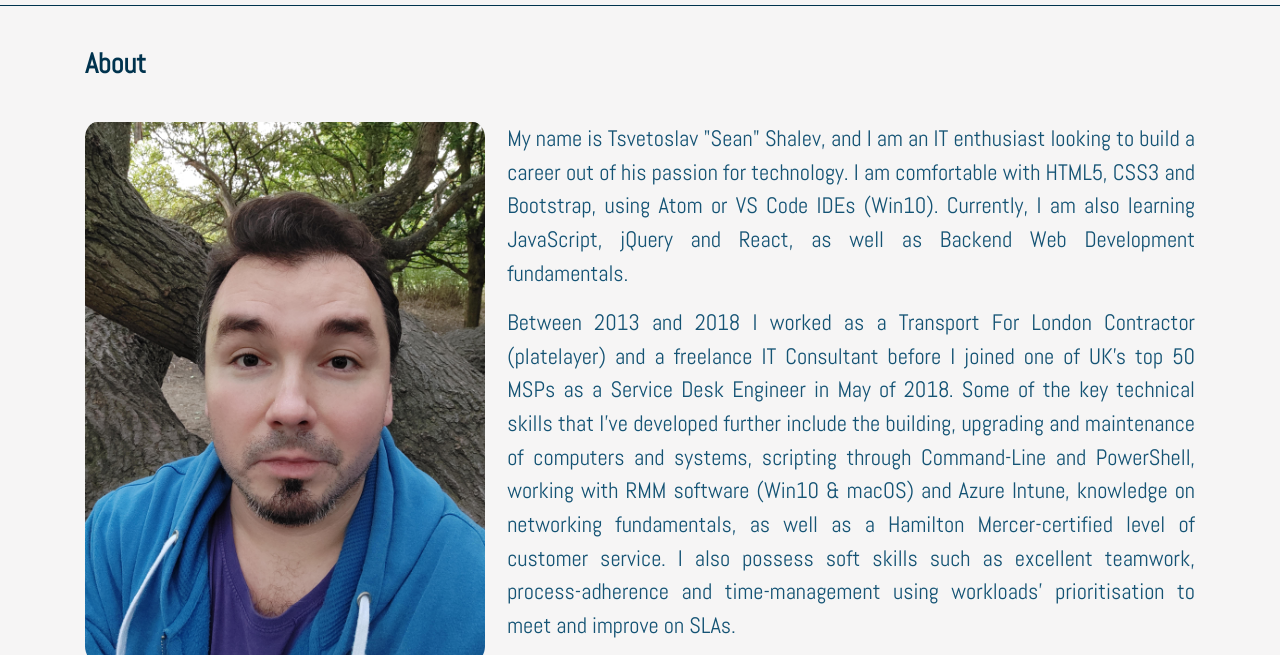
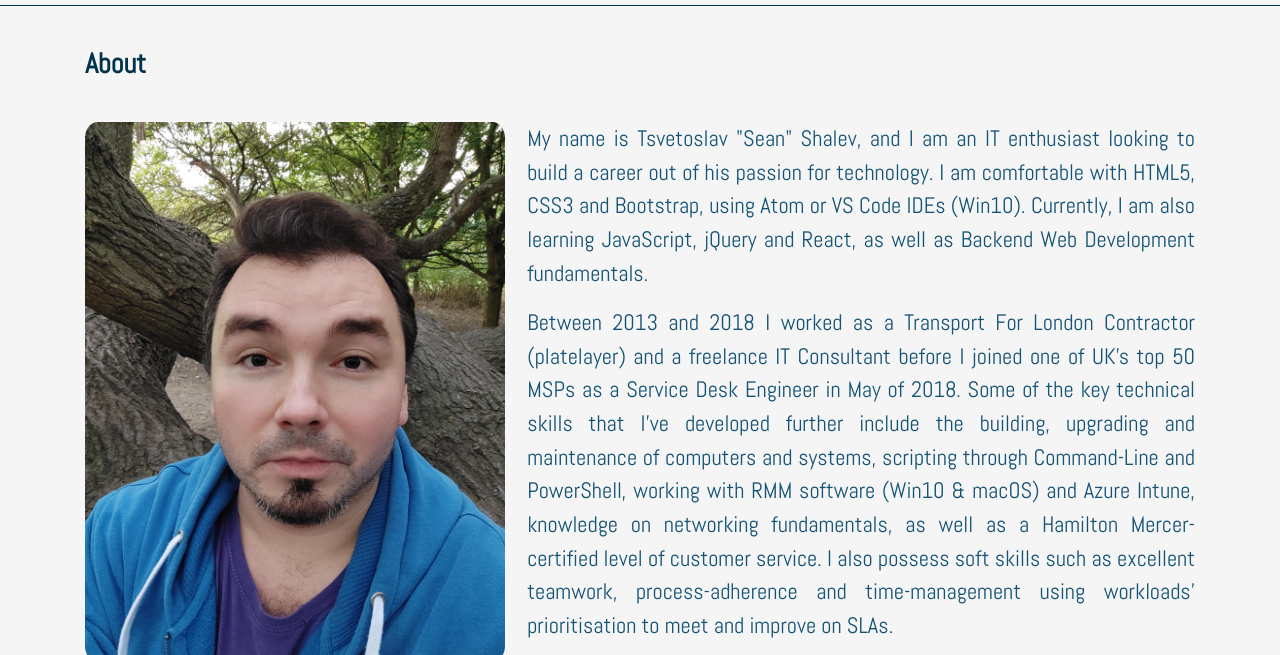
Before and after one commit to MrBr1ghtsid3/cv2022, a plain HTML site: page index.html in a window 1280 px wide. Shown: the part 81-736 px from the top of the page. Drawn offline with nearby package versions, Linux system fonts and the light colour scheme.

Commit message:
Update index.html

```diff
--- a/index.html
+++ b/index.html
@@ -61,7 +61,7 @@
     <div class="container-md">
       <h3><strong>About</strong></h3>
       <br>
-      <img class="my-photo" src="Images/bio.jpg" alt="selfie of the creator of the page" width="400px" height="540px">
+      <img class="my-photo" src="Images/bio.jpg" alt="selfie of the creator of the page" width="420px" height="540px">
       <p>My name is Tsvetoslav "Sean" Shalev, and I am an IT enthusiast looking to build a career out of his passion for technology. I am comfortable with HTML5, CSS3 and Bootstrap, using Atom or VS Code IDEs (Win10). Currently, I am also learning JavaScript, jQuery and React, as well as Backend Web Development fundamentals.</p>
       <p>Between 2013 and 2018 I worked as a Transport For London Contractor (platelayer) and a freelance IT Consultant before I joined one of UK's top 50 MSPs as a Service Desk Engineer in May of 2018. Some of the key technical skills that I've developed further include the building, upgrading and maintenance of computers and systems, scripting through Command-Line and PowerShell, working with RMM software (Win10 & macOS) and Azure Intune, knowledge on networking fundamentals, as well as a Hamilton Mercer-certified level of customer service. I also possess soft skills such as excellent teamwork, process-adherence and time-management using workloads' prioritisation to meet and improve on SLAs.</p>
       <p>As a firm believer in civilised discourse and collaborative effort, my goal is to secure a front-end web developer role with a team of good people, so I can continue to expand on my technical capabilities and support a career as an IT professional.</p>
```
